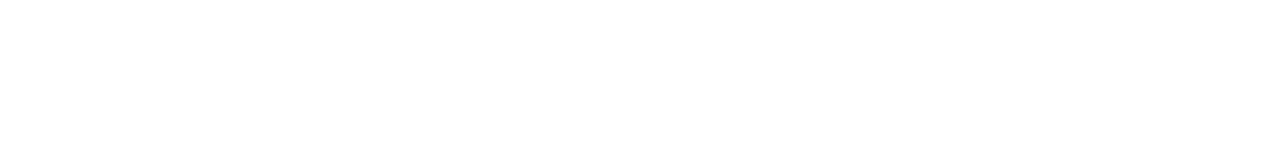
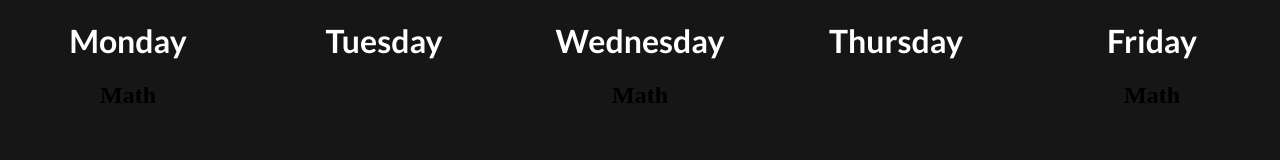
Before and after one commit to lukelmg/CollegeScheduler, a plain HTML site: page index.html in a window 1280 px wide. Drawn offline with nearby package versions, Linux system fonts and the light colour scheme.

Commit message:
dynamic sterff

```diff
--- a/index.html
+++ b/index.html
@@ -6,6 +6,10 @@
     <title>Hello world!</title>
 
     <link rel="stylesheet" href="style.css" />
+    <link rel="preconnect" href="https://fonts.googleapis.com">
+    <link rel="preconnect" href="https://fonts.gstatic.com" crossorigin>
+    <link href="https://fonts.googleapis.com/css2?family=Lato:wght@700&display=swap" rel="stylesheet">
+
     <script src="script.js" defer></script>
     <script src="https://ajax.googleapis.com/ajax/libs/jquery/3.5.1/jquery.min.js"></script>
   </head>
--- a/script.js
+++ b/script.js
@@ -1,6 +1,7 @@
-let blockHolder = $('block-holder');
+let blockHolder = document.getElementById('block-holder')
 
 let daysArray = ['M', 'T', 'W', 'R', 'F'];
+let dayNamesArray = ['Monday', 'Tuesday', 'Wednesday', 'Thursday', 'Friday'];
 
 let classes = [];
 
@@ -14,10 +15,23 @@
 }
 
 for (let i = 0; i < daysArray.length; i++) {
+    let dayDiv = document.createElement('div');
+    dayDiv.id = daysArray[i];
+    dayDiv.className = 'day-div';
+    let dayHeader = document.createElement('h1');
+    dayHeader.innerHTML = dayNamesArray[i];
+    dayDiv.appendChild(dayHeader);
     for (let e = 0; e < classes.length; e++) {
         let currentDay = daysArray[i].toString();
         if ((classes[e].days).includes(currentDay)) {
-            console.log(classes[e])
+            let classDiv = document.createElement('div');
+            classDiv.id = classes[e].name;
+
+            let header = document.createElement('h2');
+            header.innerHTML = classes[e].name;
+            classDiv.appendChild(header);
+            dayDiv.appendChild(classDiv);
         }
     }
+    blockHolder.appendChild(dayDiv);
 }
--- a/style.css
+++ b/style.css
@@ -0,0 +1,19 @@
+body, html {
+    margin:0;
+}
+
+h1 {
+    font-family: 'Lato', sans-serif;
+    color:white;
+}
+
+.day-div {
+    height:100vh;
+    width:20%;
+    background-color:rgb(22, 22, 22);
+    border:none;
+    margin:0;
+    display:inline-block;
+    vertical-align: middle;
+    text-align: center;
+}
```
